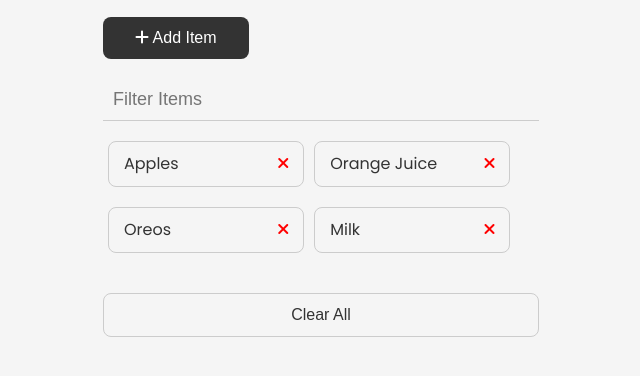
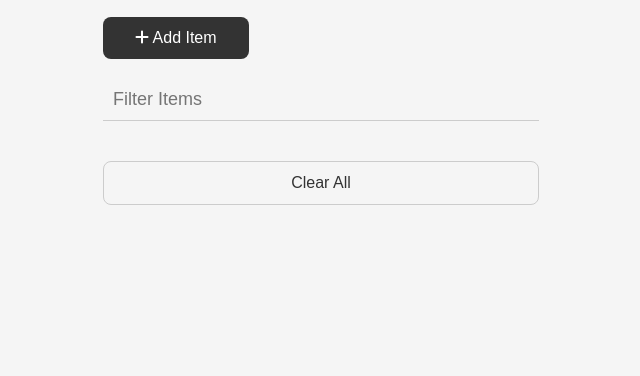
Before and after one commit to poncardasm/vanilla-js-projects, a website: page shopping-list/index.html in a window 1280 px wide. Both pictures are taken after a click on the button "Clear All". Shown: the part 192-568 px from the top of the page, without its empty margins (319-959 px from the left). Drawn offline with Linux system fonts and the light colour scheme.

Commit message:
feat: clear all items

```diff
--- a/shopping-list/index.html
+++ b/shopping-list/index.html
@@ -1,4 +1,4 @@
-<!DOCTYPE html>
+<!doctype html>
 <html lang="en">
   <head>
     <meta charset="UTF-8" />
--- a/shopping-list/script.js
+++ b/shopping-list/script.js
@@ -1,6 +1,7 @@
 const itemForm = document.getElementById('item-form');
 const itemInput = document.getElementById('item-input');
 const itemList = document.getElementById('item-list');
+const clearBtn = document.getElementById('clear');
 
 function addItem(e) {
   e.preventDefault();
@@ -17,7 +18,7 @@ function addItem(e) {
   const addToList = document.createElement('li');
   addToList.appendChild(document.createTextNode(newItem));
 
-  const button = createButton('remove-item btn-link text-red')
+  const button = createButton('remove-item btn-link text-red');
 
   addToList.appendChild(button);
   itemList.appendChild(addToList);
@@ -47,6 +48,13 @@ function removeItem(e) {
   }
 }
 
+function clearItems() {
+  while (itemList.firstChild) {
+    itemList.removeChild(itemList.firstChild);
+  }
+}
+
 // Event listeners
 itemForm.addEventListener('submit', addItem);
 itemList.addEventListener('click', removeItem);
+clearBtn.addEventListener('click', clearItems);
```
